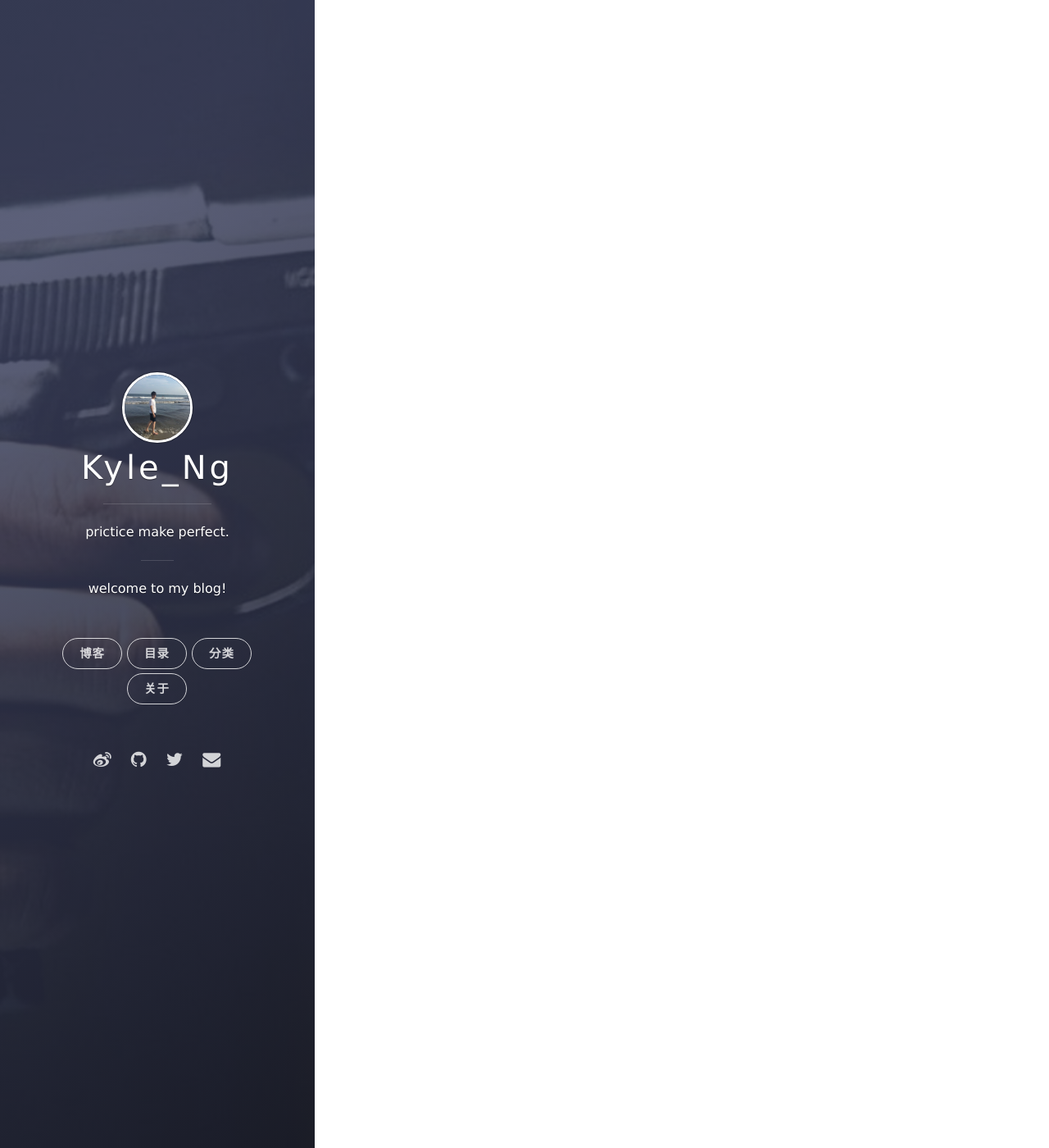
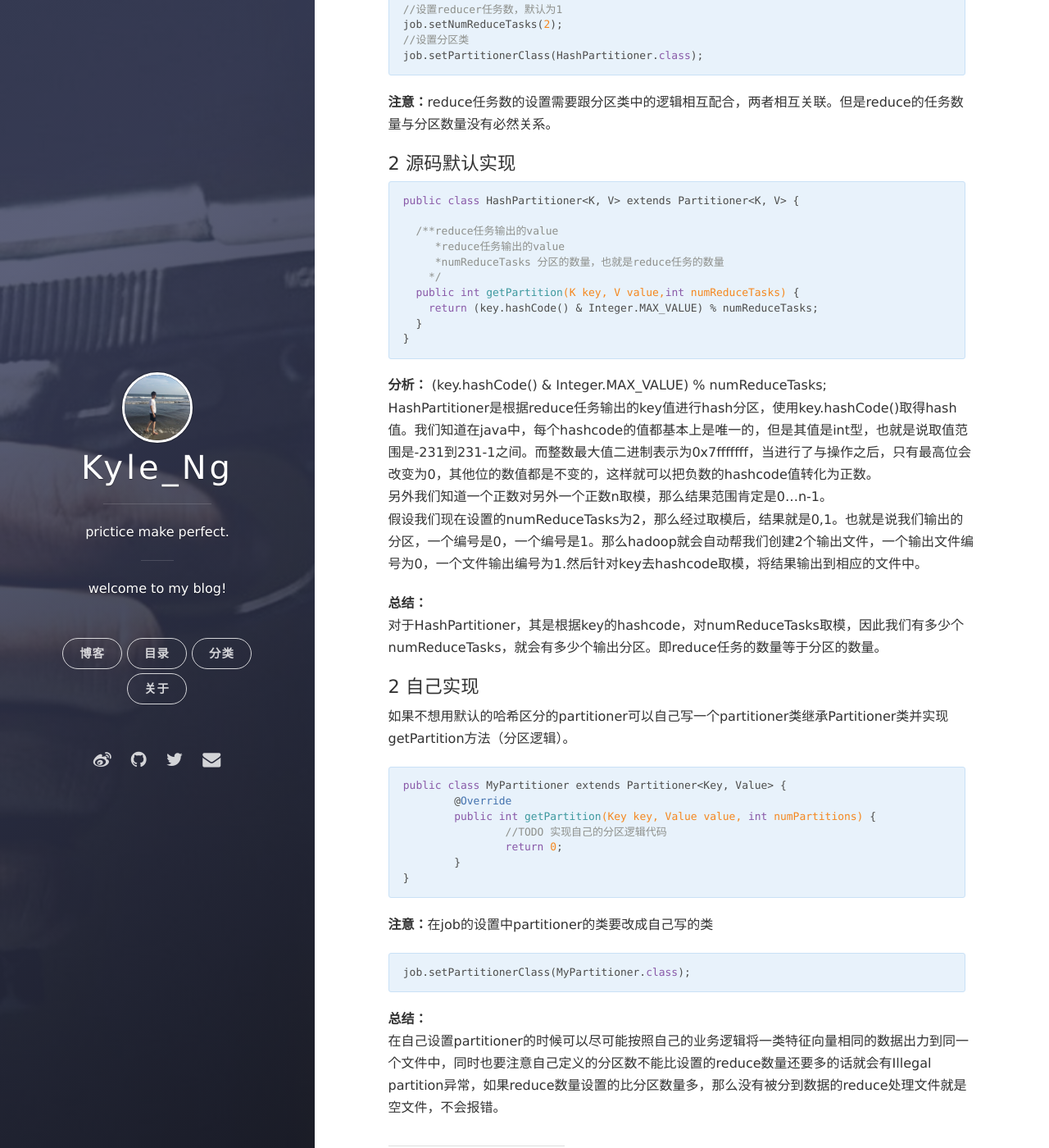
Before and after one commit to kyleNg/kyleNg.github.io, a Jekyll site: the page built from _posts/Hadoop/2016-03-21-Hadoop_MapReduce_Partitioner.md, in a window 1280 px wide and 1400 px high, scrolled down 497 px. Shown: the whole window at 82% size. Built offline with Jekyll 4.4.1, drawn with Linux system fonts in a browser that asks for light colours; nearby versions of some CDN libraries; comment, search, counter and statistics services are not loaded; some of the changed text lies outside the part shown.

Commit message:
mapreduce note 05

```diff
--- a/_posts/Hadoop/2016-03-21-Hadoop_MapReduce_Partitioner.md
+++ b/_posts/Hadoop/2016-03-21-Hadoop_MapReduce_Partitioner.md
@@ -4,3 +4,65 @@ category:  Hadoop
 title: Hadoop学习(五)-MapReduce的Partitioner
 tags: Hadoop，MapReduce，Partitioner
 ---
+
+## Partitioner基本概念
+
+分区(Partitioner)的作用是将所有的数据输出到同一个out文件中，分区可以将数据输出到不同的文件中。因为Reduce任务最终的输出就是整个job的输出，因此分区是针对于Reduce任务的数量来说的。
+
+**分区的作用：**<br>
+在mapreduce运算之后可能会有这样的需求：有一类数据都具有统一特征，那么在reduce输出结果到文件中的时候是不是把这些具有统一特征的数据放到一个结果输出文件比较好呢？这时候就可以把这些区分数据的特征逻辑写到partitioner中实现数据分类保存。
+
+## Partitioner实现方式
+
+### 1 提交Job需要设置分区的代码 ###
+
+	//设置reducer任务数，默认为1
+	job.setNumReduceTasks(2);
+	//设置分区类
+	job.setPartitionerClass(HashPartitioner.class);
+
+**注意：**reduce任务数的设置需要跟分区类中的逻辑相互配合，两者相互关联。但是reduce的任务数量与分区数量没有必然关系。
+
+### 2 源码默认实现 ###
+
+	public class HashPartitioner<K, V> extends Partitioner<K, V> {
+
+	  /**reduce任务输出的value
+	     *reduce任务输出的value
+	     *numReduceTasks 分区的数量，也就是reduce任务的数量
+	    */
+	  public int getPartition(K key, V value,int numReduceTasks) {
+	    return (key.hashCode() & Integer.MAX_VALUE) % numReduceTasks;
+	  }
+	}
+
+**分析：**
+(key.hashCode() & Integer.MAX_VALUE) % numReduceTasks;
+<br>
+HashPartitioner是根据reduce任务输出的key值进行hash分区，使用key.hashCode()取得hash值。我们知道在java中，每个hashcode的值都基本上是唯一的，但是其值是int型，也就是说取值范围是-231到231-1之间。而整数最大值二进制表示为0x7fffffff，当进行了与操作之后，只有最高位会改变为0，其他位的数值都是不变的，这样就可以把负数的hashcode值转化为正数。
+<br>
+另外我们知道一个正数对另外一个正数n取模，那么结果范围肯定是0...n-1。
+<br>
+假设我们现在设置的numReduceTasks为2，那么经过取模后，结果就是0,1。也就是说我们输出的分区，一个编号是0，一个编号是1。那么hadoop就会自动帮我们创建2个输出文件，一个输出文件编号为0，一个文件输出编号为1.然后针对key去hashcode取模，将结果输出到相应的文件中。
+
+**总结：**<br>
+对于HashPartitioner，其是根据key的hashcode，对numReduceTasks取模，因此我们有多少个numReduceTasks，就会有多少个输出分区。即reduce任务的数量等于分区的数量。
+
+### 2 自己实现 ###
+
+如果不想用默认的哈希区分的partitioner可以自己写一个partitioner类继承Partitioner类并实现getPartition方法（分区逻辑）。
+
+	public class MyPartitioner extends Partitioner<Key, Value> {
+		@Override
+		public int getPartition(Key key, Value value, int numPartitions) {
+			//TODO 实现自己的分区逻辑代码
+			return 0;
+		}
+	}
+
+**注意：**在job的设置中partitioner的类要改成自己写的类
+
+	job.setPartitionerClass(MyPartitioner.class);
+
+**总结：**<br>
+在自己设置partitioner的时候可以尽可能按照自己的业务逻辑将一类特征向量相同的数据出力到同一个文件中，同时也要注意自己定义的分区数不能比设置的reduce数量还要多的话就会有Illegal partition异常，如果reduce数量设置的比分区数量多，那么没有被分到数据的reduce处理文件就是空文件，不会报错。
```
